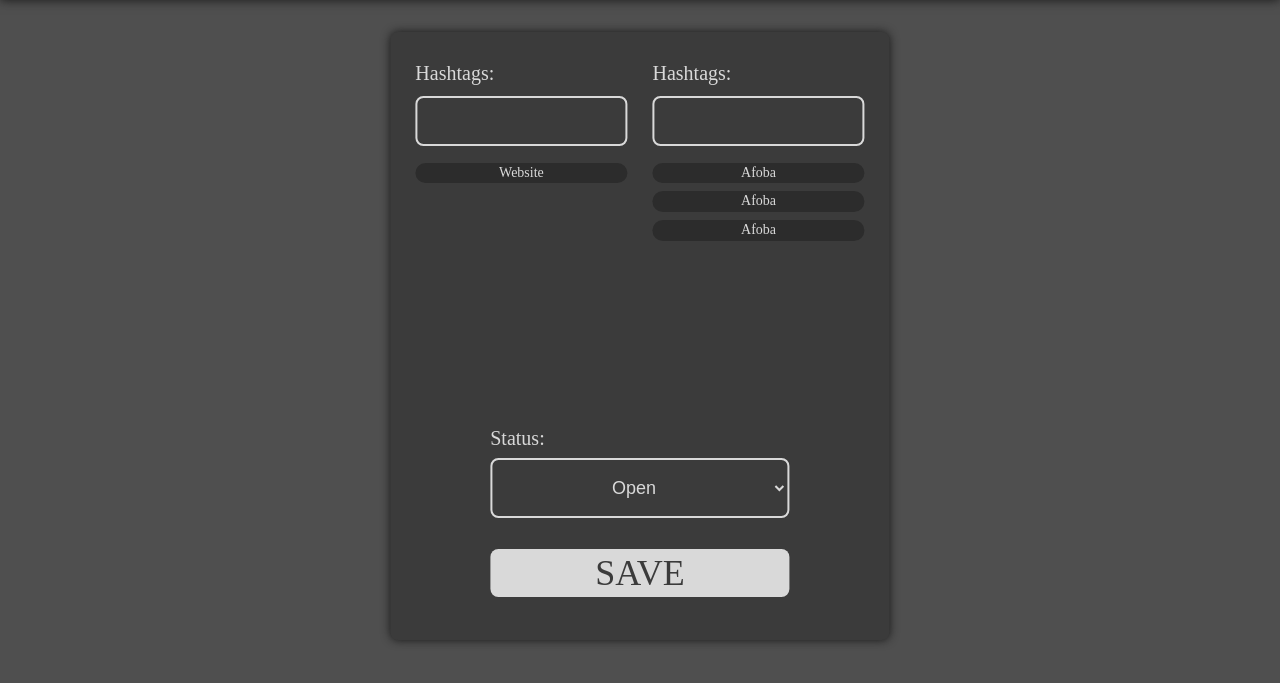
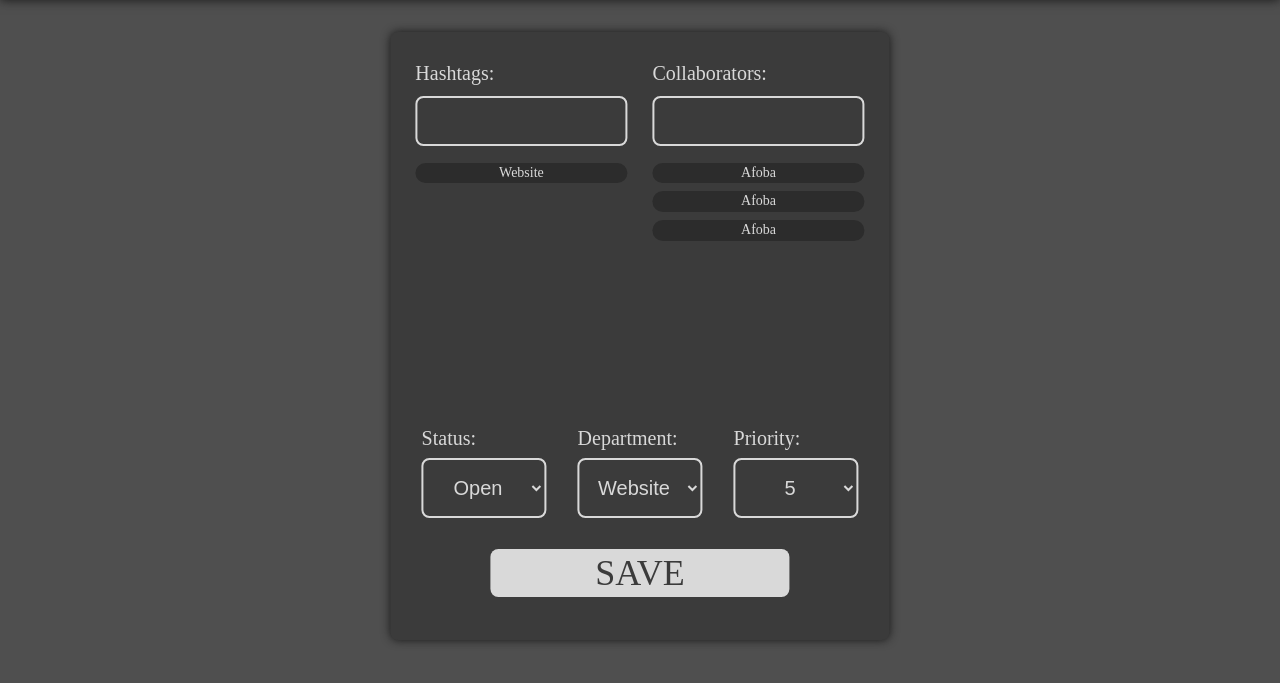
Before and after one commit to GonPedro/FEUP-TicketMaster, a PHP site: page /edit_ticket.html in a window 1280 px wide. Shown: the part 64-747 px from the top of the page. Run offline with PHP 8.4, Linux system fonts and the light colour scheme; some web fonts are replaced.

Commit message:
Updated ticket config

```diff
--- a/src/edit_ticket.html
+++ b/src/edit_ticket.html
@@ -25,7 +25,7 @@
             </div>
         </div>
         <div class="listinput" id="collaborators">
-            <label id="name">Hashtags:</label>
+            <label id="name">Collaborators:</label>
             <input type="text">
             <div id="list">
                 <label>Afoba</label>
@@ -33,11 +33,26 @@
                 <label>Afoba</label>
             </div>
         </div>
-        <label id="statuslabel">Status:</label>
-        <select>
-            <option value="open">Open</option>
-            <option value="closed">Closed</option>
-        </select>
+        <div class="labels">
+            <label id="status">Status:</label>
+            <label id="department">Department:</label>
+            <label id="priority">Priority:</label>
+        </div>
+        <div class="othersettings">
+            <select id="status">
+                <option value="open">Open</option>
+                <option value="closed">Closed</option>
+            </select>
+            <select id="department">
+                <option value="website">Website</option>
+                <option value="logistics">Logistics</option>
+            </select>
+            <select id="priority">
+                <option value="5">5</option>
+                <option value="1">1</option>
+            </select>
+        </div>
+
         <input type="submit" id="edit" value="SAVE">
     </div>
 </body>
--- a/src/structure.css
+++ b/src/structure.css
@@ -450,10 +450,6 @@ select,
     position: relative;
 }
 
-.ticketmenu select {
-    top: 70%;
-}
-
 .ticketmenu label {
     top: 65%;
 }
@@ -488,3 +484,32 @@ select,
     text-align: center;
     margin-bottom: 1vh;
 }
+
+.labels,
+.othersettings {
+    position: absolute;
+    display: flex;
+    justify-content: space-evenly;
+    height: 10%;
+    top: 65%;
+    width: 100%;
+}
+
+.labels {
+    height: 5%;
+    top: 65%
+}
+
+.othersettings {
+    top: 70%
+}
+
+.labels label,
+.othersettings select {
+    flex-shrink: 1;
+    position: relative;
+    left: 0%;
+    width: 25%;
+    top: 0%;
+    height: 100%;
+}
--- a/src/style.css
+++ b/src/style.css
@@ -201,3 +201,9 @@ select {
         left: 5%;
         height: 15%;
     }
+
+    .labels label,
+    .othersettings select {
+        font-size: 2.5vh;
+        text-overflow: ellipsis;
+    }
```
Lines whose indentation alone changed are shown as unchanged.
